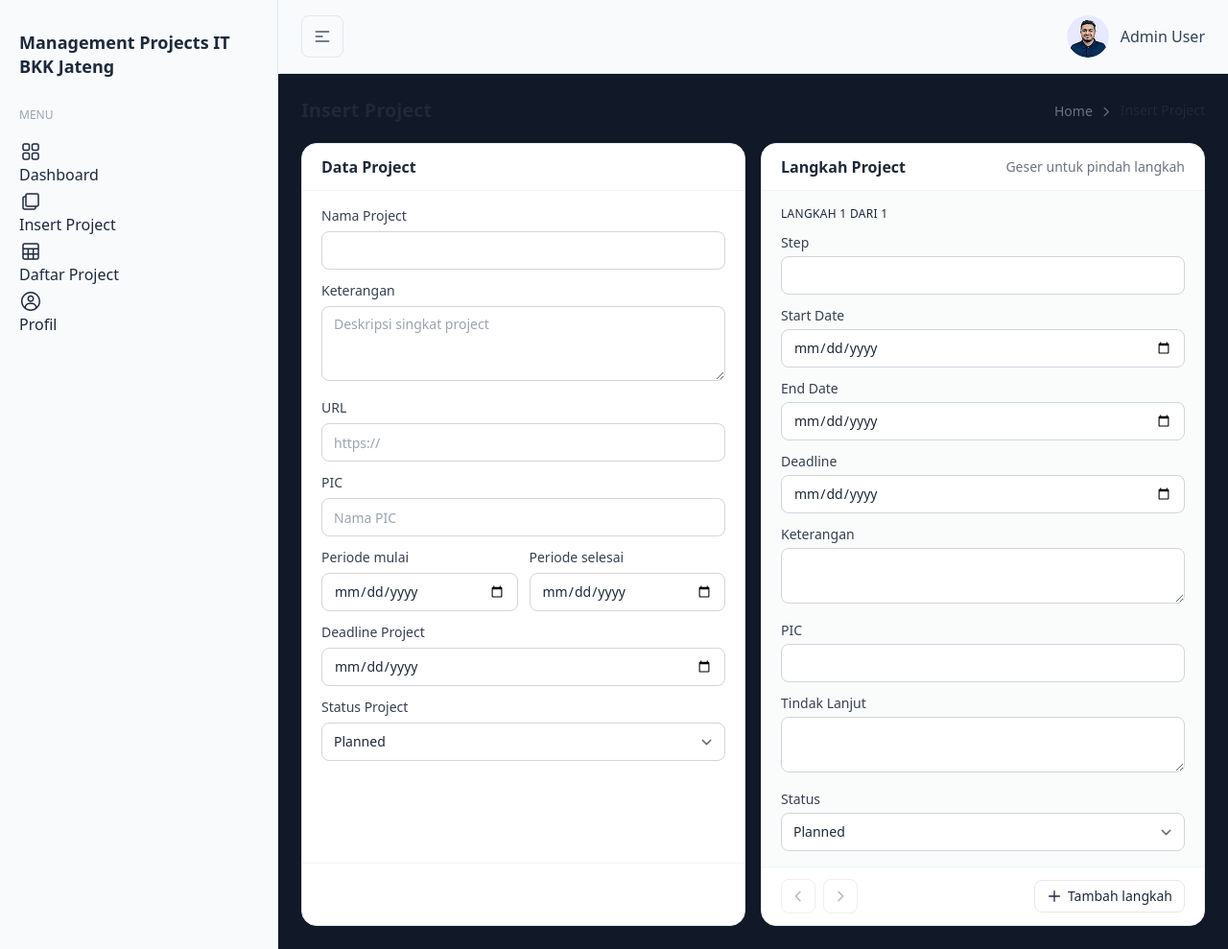
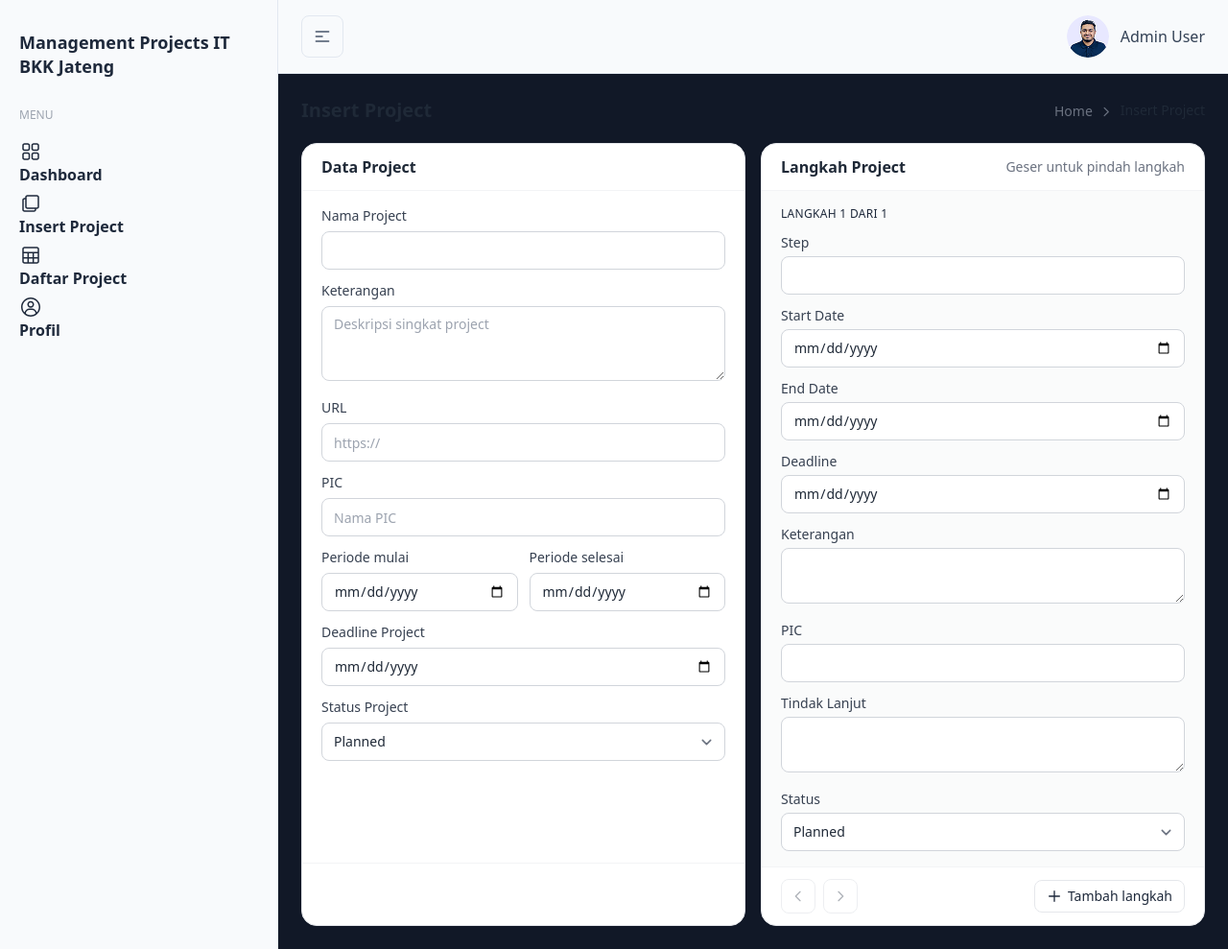
Before and after one commit to Sepy1/manpro, a Laravel app: page /admin/insert-project in a window 1280 px wide. Shown: the whole page at 96% size. Run offline with Laravel 12, Linux system fonts and the light colour scheme; a user stored in the database is signed in; data comes from the database, SQL or seed files in the repository; style sheets or scripts are compiled from the project's sources.

Commit message:
perbesar font dashboard

```diff
--- a/resources/views/layouts/sidebar.blade.php
+++ b/resources/views/layouts/sidebar.blade.php
@@ -101,13 +101,13 @@
                         </h2>
 
                         <!-- Menu Items -->
-                        <ul class="flex flex-col gap-1">
+                        <ul class="flex flex-col gap-1.5">
                             @foreach ($menuGroup['items'] as $itemIndex => $item)
                                 <li>
                                     @if (isset($item['subItems']))
                                         <!-- Menu Item with Submenu -->
                                         <button @click="toggleSubmenu({{ $groupIndex }}, {{ $itemIndex }})"
-                                            class="menu-item group w-full"
+                                            class="menu-item group w-full flex-nowrap"
                                             :class="[
                                                 isSubmenuOpen({{ $groupIndex }}, {{ $itemIndex }}) ?
                                                 'menu-item-active' : 'menu-item-inactive',
@@ -124,7 +124,7 @@
                                             <!-- Text -->
                                             <span
                                                 x-show="$store.sidebar.isExpanded || $store.sidebar.isHovered || $store.sidebar.isMobileOpen"
-                                                class="menu-item-text flex items-center gap-2">
+                                                class="menu-item-text flex items-center gap-2 whitespace-nowrap text-base font-semibold">
                                                 {{ $item['name'] }}
                                                 @if (!empty($item['new']))
                                                     <span class="absolute right-10"
@@ -183,7 +183,7 @@
                                         </div>
                                     @else
                                         <!-- Simple Menu Item -->
-                                        <a href="{{ $item['path'] }}" class="menu-item group"
+                                        <a href="{{ $item['path'] }}" class="menu-item group flex-nowrap"
                                             :class="[
                                                 isActive('{{ $item['path'] }}') ? 'menu-item-active' :
                                                 'menu-item-inactive',
@@ -202,7 +202,7 @@
                                             <!-- Text -->
                                             <span
                                                 x-show="$store.sidebar.isExpanded || $store.sidebar.isHovered || $store.sidebar.isMobileOpen"
-                                                class="menu-item-text flex items-center gap-2">
+                                                class="menu-item-text flex items-center gap-2 whitespace-nowrap text-base font-semibold">
                                                 {{ $item['name'] }}
                                                 @if (!empty($item['new']))
                                                     <span
--- a/resources/views/pages/dashboard/index.blade.php
+++ b/resources/views/pages/dashboard/index.blade.php
@@ -310,13 +310,13 @@
             <div class="flex h-full min-h-0 flex-col rounded-2xl border border-gray-200 bg-white p-5 dark:border-gray-800 dark:bg-white/[0.03]">
                 <div class="mb-3 flex items-center justify-between gap-2">
                     <h3 class="text-xl font-semibold text-gray-800 dark:text-white/90">Timeline Projects</h3>
-                    <div class="flex items-center gap-1.5">
-                        <select x-model.number="selectedMonth" class="rounded-lg border border-gray-300 bg-transparent px-2 py-1 text-xs dark:border-gray-700">
+                    <div class="flex items-center gap-2">
+                        <select x-model.number="selectedMonth" class="rounded-lg border border-gray-300 bg-transparent px-3 py-1.5 text-sm font-medium dark:border-gray-700">
                             <template x-for="(monthName, idx) in monthNames" :key="monthName">
                                 <option :value="idx + 1" x-text="monthName"></option>
                             </template>
                         </select>
-                        <select x-model.number="selectedYear" class="rounded-lg border border-gray-300 bg-transparent px-2 py-1 text-xs dark:border-gray-700">
+                        <select x-model.number="selectedYear" class="rounded-lg border border-gray-300 bg-transparent px-3 py-1.5 text-sm font-medium dark:border-gray-700">
                             <template x-for="year in yearOptions" :key="year">
                                 <option :value="year" x-text="year"></option>
                             </template>
```
